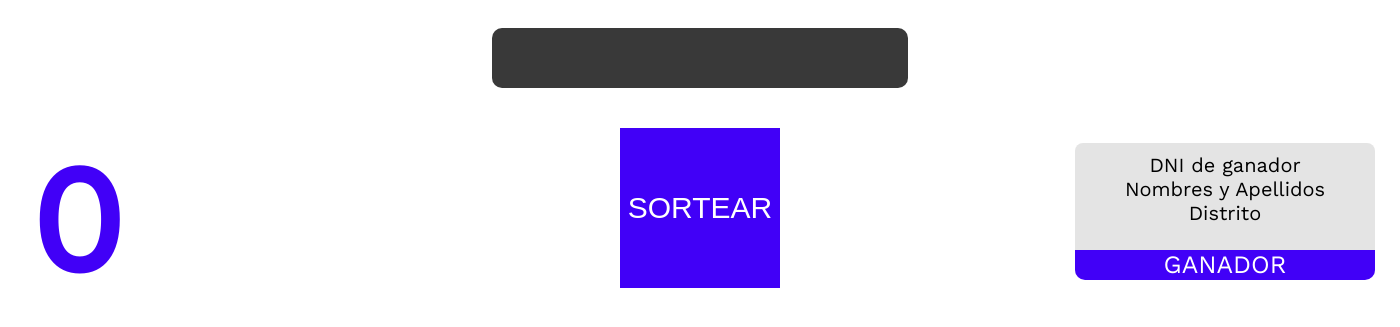
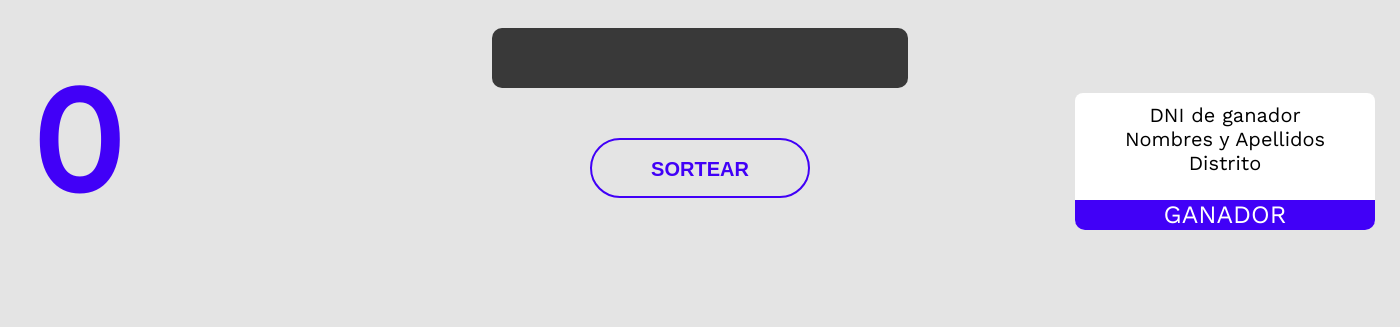
Before and after one commit to InfoChincha/infochincha, a PHP site: page /participante.php in a window 1400 px wide. Shown: the top 327 px of the page. Run offline with PHP 8.4, Linux system fonts and the light colour scheme; data that the repository does not hold is empty.

Commit message:
actualizacion mostrario

```diff
--- a/mensajes.html
+++ b/mensajes.html
@@ -10,7 +10,7 @@
 </head>
 <script type="text/javascript">
 	$(window).on('load',function(){
-		$("#loadpage").delay(8000).fadeOut("slow");
+		$("#loadpage").delay(800).fadeOut("slow");
 	});
 	$(document).ready(function(){
 		$(".button").click(function(){
@@ -136,7 +136,7 @@
         }
 </style>
 <body bgcolor="blue">
-	<button class="button">HOLI</button>
+
 	<span id="loadpage" >
 		<p>InfoChincha</p>
 	</span>
@@ -144,7 +144,7 @@
 <div id="conten">
 	<p id="seccion">MENSAJES</p>
 
-</div>
+</div><input type="submit" name="random" value="SORTEAR" class="button">
 </body>
 </html>
 <script type="text/javascript">
--- a/participante.php
+++ b/participante.php
@@ -22,7 +22,7 @@
 
 	<style type="text/css">
     	body{
-    		background: white;
+    		background: #E4E4E4;
     	}
 
         #cuadro{
@@ -123,52 +123,82 @@
     		border-radius: 10px;
         }
 
-        #random{
-        	color: white;
-        	background: #4100f7;
+  /*      #random{
+        	color: #4100f7;
+        	border: 2px solid #4100f7;
         	cursor: pointer;
+        	border-radius:8px;
         	position: relative;
-        	width:160px;
-        	height: 160px;
+        	width: 220px;
+        	height: 60px;
         	margin:0 auto;
         	display: flex;
-        	font-size: 30px;
+        	font-size: 20px;
         	top:60px;
             justify-content: center;
             align-content: center;
 
             text-align: center;
             vertical-align: middle;
-			border:none;
+			text-transform: uppercase;
+        	text-align:center;
+        	text-decoration: none;
 			outline-offset: 0;outline:none;
 			transition: all ease 0.8s;
 
-        }
+        }*/
       /*  #random:hover{
 
         	background: #B4DB00;
         	color:white;
 
         }*/
+       .button{
+       	position: relative;
+        	display: flex;
+        	width: 220px;
+        	height: 60px;
+        	border:2px solid #4100f7;
+        	color: #4100f7;
+        	font-size: 20px;
+        	font-weight: bold;
+        	text-transform: uppercase;
+        	text-align:center;
+        	text-decoration: none;
+        	justify-content: center;
+            align-content: center;
+        	line-height: 56px;
+        	box-sizing: border-box;
+        	border-radius:50px;
+        	background-color: transparent;
+        	outline:none;
+        	margin:0 auto;
+        	top:70px;
+        	transition: all ease 0.5s;cursor: pointer;
+        }
         .active{
-
-        	animation:rotate 1s ease 0.3s ;
+        	font-size: 0;
+        	width: 50px;
+        	height: 50px;
+        	border-radius:50px;
+        	border-left-color:transparent;
+        	animation:rotate 0.5s ease 0.5s infinite;
         }
         @keyframes rotate{
-
         	0%{
-
         		transform:rotate(360deg);
-        		background: #B4DB00;
         	}
-
         }
         .success{
         	position:relative;
-
+        	background: #fff;
         	animation:bounce 0.3s ease-in;
         }
-
+        @keyframes bounce{
+        	0%{
+        		transform: scale(0.9);
+        	}
+        }
         .sucess:before{
         	content:'';
         	position: absolute;
@@ -181,22 +211,13 @@
         	line-height:31px;
         	top:8px;
         }
-       @keyframes bounce{
-        	0%{
-
-        		border-radius:130px;
-        		color:transparent;
-        		background: red;
-
-        	}
-        }
         #numero-aleatorio{
   			position: absolute;
   			font-size:150px;
   			font-weight: 700;
   			text-align:center;
   			left: 20px;
-  			bottom:50px;
+  			bottom:30px;
   			color:#4100f7;user-select: none;font-family: 'Work Sans', sans-serif;
 
 		}
@@ -238,6 +259,8 @@
         	top:0;
         	left:0;
         	z-index: 1000;
+        	overflow-x:scroll;
+     overflow-y:hidden;
         }
         #loadpage p{
         	display: block;
@@ -258,9 +281,7 @@
 </head>
 <body>
 
-<span id="loadpage" >
-		<p>CARGANDO</p>
-	</span>
+
 	<?php
 		$envio= "SELECT * FROM participante";
 		$consulta=mysqli_query($link,$envio);
@@ -283,18 +304,18 @@
 			);
 	});
  		$(window).on('load',function(){
-		$("#loadpage").delay(200).fadeOut("slow");
+		$("#loadpage").delay(700).fadeOut("slow");
 	});
 
 	$(document).ready(function(){
-		$("#random").click(function(){
+		$(".button").click(function(){
 			$(this).addClass("active");
 			setTimeout(function(){
-				$("#random").addClass("success");
+				$(".button").addClass("success");
 			},3000);
 
 			setTimeout(function(){
-				$("#random").removeClass("active");
+				$(".button").removeClass("active");
 				$(".success").removeClass("success");
 			},3000);
 		});
@@ -306,7 +327,7 @@
    	</div>
 
    	<form action="participante.php" method="post">
-		<input type="submit" name="random" value="SORTEAR" id="random">
+		<input type="submit" name="random" value="SORTEAR" class="button">
 		</form>
 
 	<div id="CENTRAL">
@@ -342,10 +363,10 @@
   		width: 300px;
   		padding-top:10px;
   		height: 120px;
-  		bottom:85px;
+  		bottom:35px;
   		right:15px;
   		font-size: 30px;
-  		background:#E4E4E4;
+  		background:white;
   		border-radius:8px 8px 0 0;
   		font-family: 'Work Sans', sans-serif;
   		text-align: center;font-size: 20px;
```
Also changed, not shown: home.php (+39 -3 lines).
